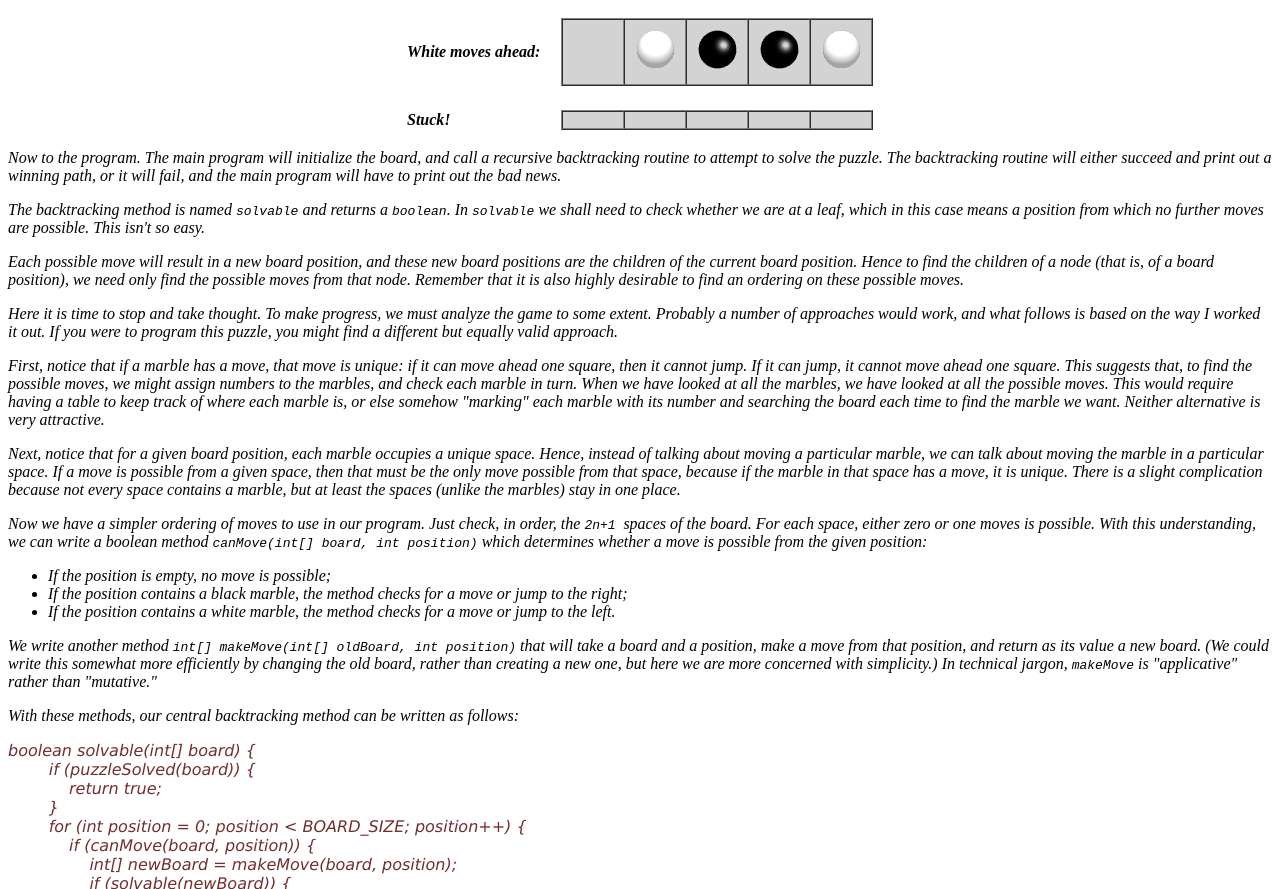
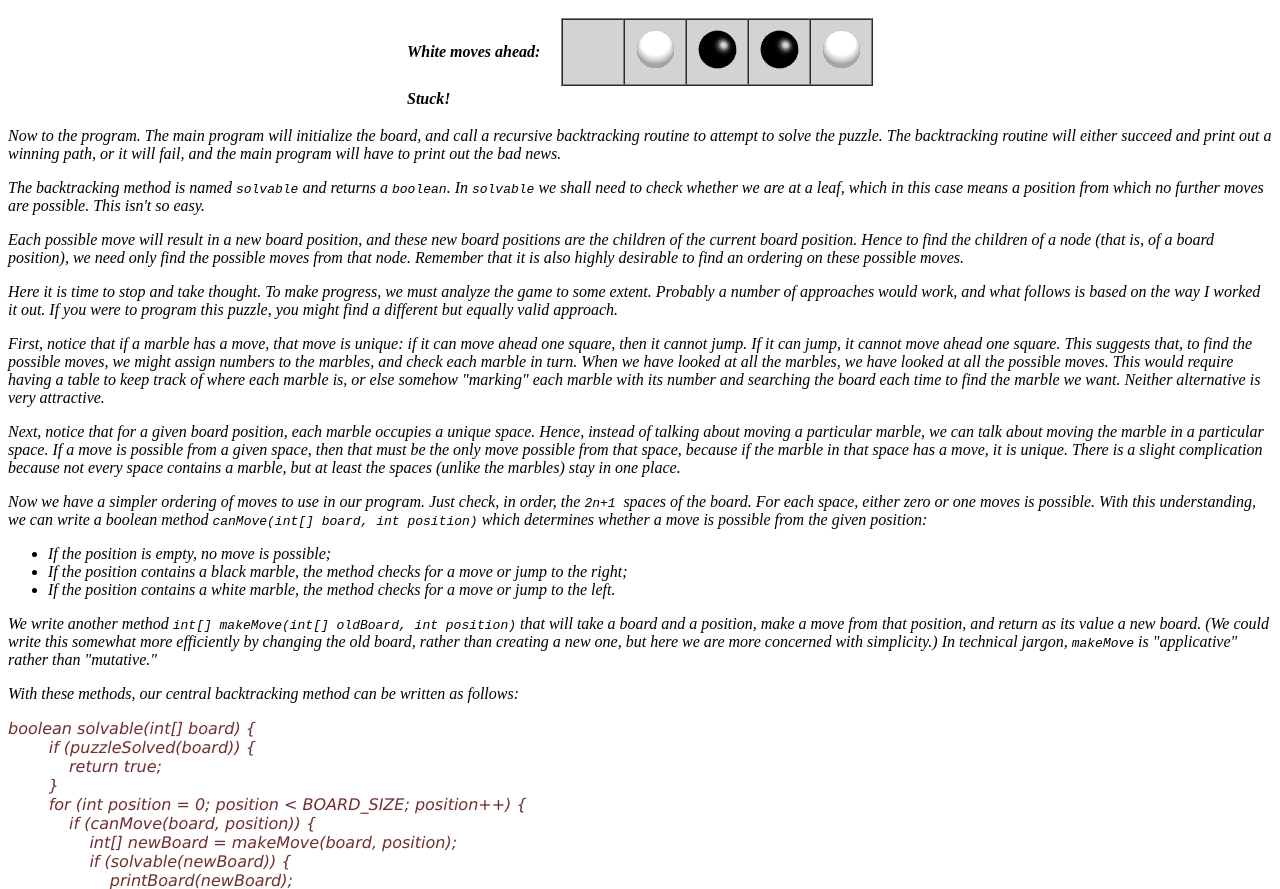
Before and after one commit to Gtvsairam/htmlsample, a plain HTML site: page BACKTRACKING PROJECT/index.html in a window 1280 px wide. Shown: the part 9392-10281 px from the top of the page. Drawn offline with Linux system fonts and the light colour scheme.

Commit message:
Update index.html

```diff
--- a/BACKTRACKING PROJECT/index.html
+++ b/BACKTRACKING PROJECT/index.html
@@ -526,27 +526,13 @@ Example: Cindy's Puzzle</font></b></p>
                 </table>
             </td>
         </tr>
-      </tbody>
-    </table>
-    <br>
-    <table align="center">
-    <tbody>
-        <tr>
-            <td width="150px"><b>Stuck!</b></td>
-            <td>
-                <table style="background-color: lightgray ;" border="" cellpadding="8" cellspacing="0">
-                    <tr>
-                        <td width="44"></td>
-                        <td width="44"></td>
-                        <td width="44"></td>
-                        <td width="44"></td>
-                        <td width="44"></td>
-                    </tr>
-                </table>
-            </td>
-        </tr>
+         <tr>
+            <td><b>Stuck!</b></td>
+            <td>&nbsp;</td>
+          </tr>
     </tbody>
 </table>
+
 <p>Now to the program. The main program will initialize the board, and call a recursive backtracking routine to attempt to solve the puzzle. The backtracking routine will either succeed and print out a winning path, or it will fail, and the main program will have to print out the bad news.</p>
 <p>The backtracking method is named <code>solvable</code> and returns a <code>boolean</code>. In <code>solvable</code> we shall need to check whether we are at a leaf, which in this case means a position from which no further moves are possible. This isn't so easy.</p>
 <p>Each possible move will result in a new board position, and these new board positions are the children of the current board position. Hence to find the children of a node (that is, of a board position), we need only find the possible moves from that node. Remember that it is also highly desirable to find an ordering on these possible moves.</p>
```
